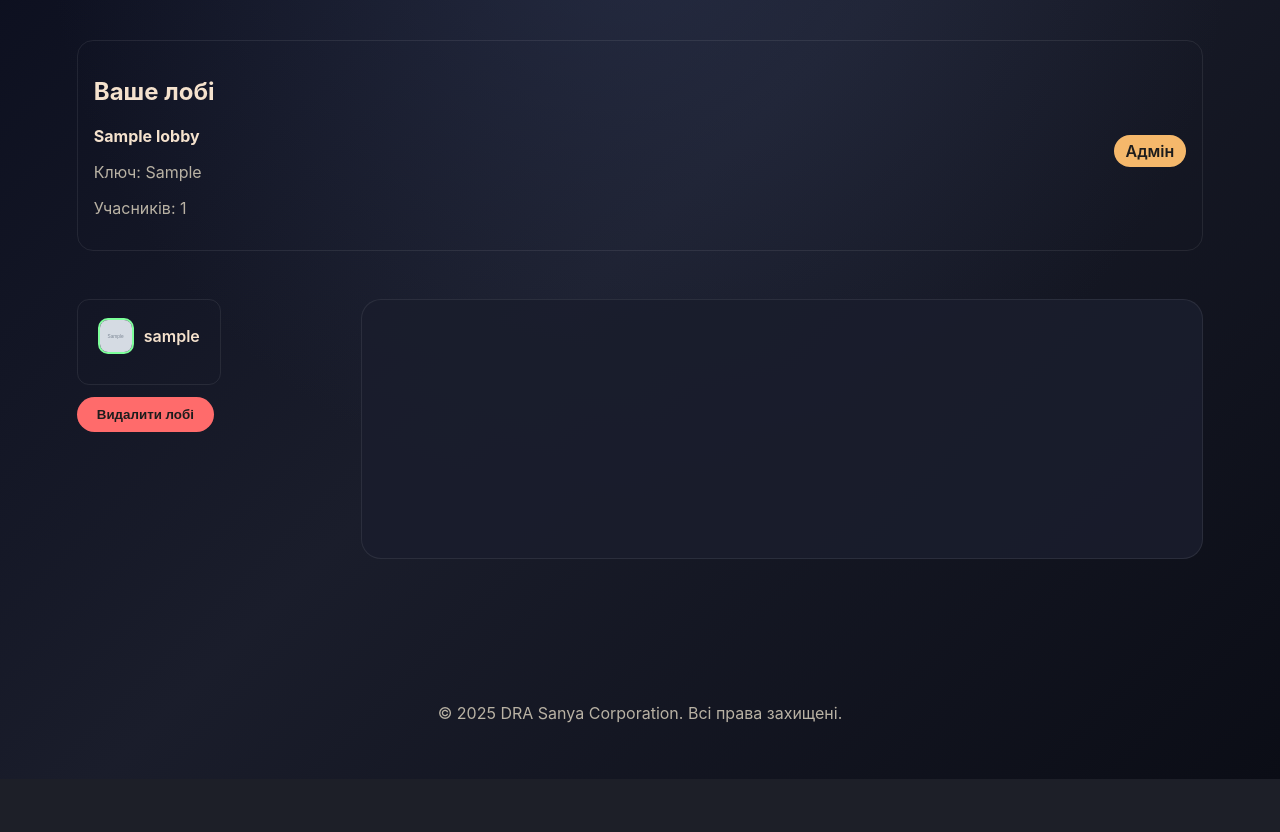
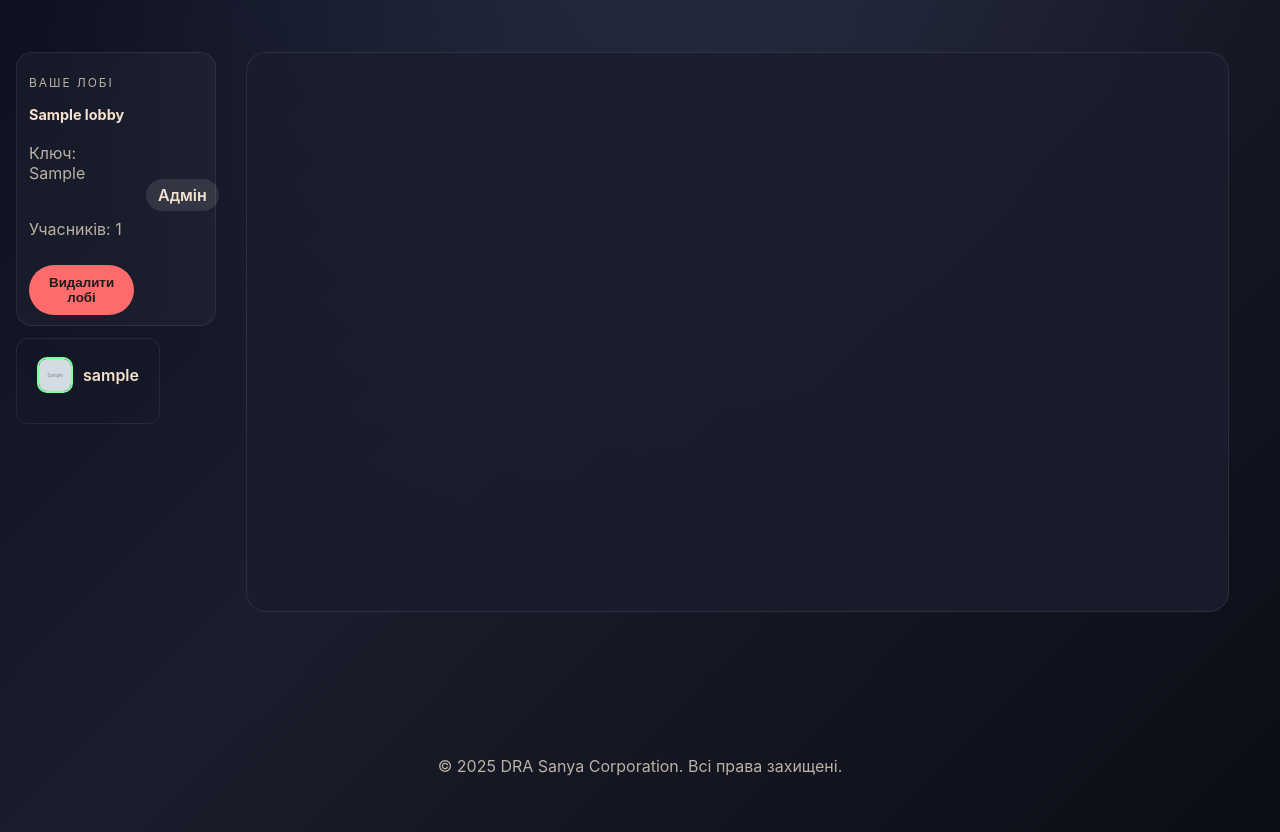
Before and after one commit to filonovnikita952-lang/testGAME, a Flask app: page /Lobby in a window 1280 px wide. Shown: the part 89-921 px from the top of the page. Before the commit the page ends 868 px from the top, so only its background shows below. Run offline with Flask 3, Linux system fonts and the light colour scheme; the visitor is signed in with stand-in values (Sample User, id 1); tables that the repository leaves empty hold one stand-in row (values such as "Sample post"); grey boxes marked "Sample" are stand-in pictures.

Commit message:
Improve lobby layout and online tracking

```diff
--- a/app.py
+++ b/app.py
@@ -1,7 +1,7 @@
 from __future__ import annotations
 
 from dataclasses import dataclass
-from datetime import datetime
+from datetime import datetime, timedelta
 import os
 import secrets
 from typing import Optional
@@ -34,6 +34,7 @@ class User(db.Model):
     description = db.Column(db.Text, nullable=True)
     is_admin = db.Column(db.Boolean, default=False)
     is_online = db.Column(db.Boolean, default=False)
+    last_seen = db.Column(db.DateTime, default=datetime.utcnow)
 
     owned_lobbies = db.relationship('Lobby', back_populates='admin', cascade='all, delete-orphan')
     lobby_memberships = db.relationship('LobbyMember', back_populates='user', cascade='all, delete-orphan')
@@ -73,6 +74,9 @@ with app.app_context():
         if 'is_online' not in columns:
             db.session.execute(text('ALTER TABLE userid ADD COLUMN is_online BOOLEAN DEFAULT 0'))
             db.session.commit()
+        if 'last_seen' not in columns:
+            db.session.execute(text('ALTER TABLE userid ADD COLUMN last_seen DATETIME'))
+            db.session.commit()
 
 
 @dataclass
@@ -96,6 +100,7 @@ def normalize_static_path(path: Optional[str]) -> Optional[str]:
 def inject_helpers():
     return {
         'static_path': normalize_static_path,
+        'is_user_online': is_user_online,
     }
 
 
@@ -118,6 +123,21 @@ def current_user() -> Optional[User]:
     if not user_id:
         return None
     return User.query.get(user_id)
+
+
+def is_user_online(user: User | None) -> bool:
+    if not user or not user.last_seen:
+        return False
+    return datetime.utcnow() - user.last_seen <= timedelta(seconds=30)
+
+
+@app.before_request
+def update_last_seen():
+    user = current_user()
+    if user:
+        user.last_seen = datetime.utcnow()
+        user.is_online = True
+        db.session.commit()
 
 
 def require_user() -> User:
@@ -222,6 +242,7 @@ def log_in():
         if user and user.password == password:
             session['user_id'] = user.id
             user.is_online = True
+            user.last_seen = datetime.utcnow()
             db.session.commit()
             flash('Вхід успішний!', 'success')
             return redirect(url_for('profile'))
@@ -236,6 +257,7 @@ def log_out():
     user = current_user()
     if user:
         user.is_online = False
+        user.last_seen = datetime.utcnow()
         db.session.commit()
     session.pop('user_id', None)
     flash('Ви вийшли з акаунту.', 'info')
@@ -332,4 +354,7 @@ if __name__ == '__main__':
             if 'is_online' not in columns:
                 db.session.execute(text('ALTER TABLE userid ADD COLUMN is_online BOOLEAN DEFAULT 0'))
                 db.session.commit()
+            if 'last_seen' not in columns:
+                db.session.execute(text('ALTER TABLE userid ADD COLUMN last_seen DATETIME'))
+                db.session.commit()
     app.run(debug=True)
--- a/static/style.css
+++ b/static/style.css
@@ -135,6 +135,11 @@ a {
     display: flex;
     flex-direction: column;
     gap: 32px;
+}
+
+.page--lobby {
+    padding-left: 16px;
+    padding-right: 4vw;
 }
 
 .footer {
@@ -461,11 +466,33 @@ textarea {
     display: flex;
     justify-content: space-between;
     align-items: center;
-    gap: 16px;
+    gap: 12px;
     border: 1px solid var(--border);
     border-radius: 16px;
-    padding: 16px;
-    margin-bottom: 12px;
+    padding: 10px 12px;
+    width: min(200px, 100%);
+    align-self: flex-start;
+    background: rgba(255, 255, 255, 0.03);
+}
+
+.lobby-card__title {
+    font-size: 0.75rem;
+    letter-spacing: 0.16em;
+    text-transform: uppercase;
+    color: var(--muted);
+}
+
+.lobby-card strong {
+    font-size: 0.9rem;
+}
+
+.lobby-card__content {
+    display: grid;
+    gap: 4px;
+}
+
+.lobby-card__action {
+    margin-top: 6px;
 }
 
 .lobby-members {
@@ -501,6 +528,7 @@ textarea {
     font-weight: 600;
     padding: 6px 8px;
     border-radius: 10px;
+    flex-wrap: wrap;
 }
 
 .member-card__summary:hover {
@@ -529,14 +557,23 @@ textarea {
 
 .lobby-layout {
     display: grid;
-    grid-template-columns: minmax(200px, 260px) minmax(0, 1fr);
-    gap: 24px;
-    align-items: start;
+    grid-template-columns: minmax(180px, 210px) minmax(0, 1fr);
+    gap: 20px;
+    align-items: stretch;
     margin: 12px 0 24px;
+    min-height: 70vh;
+}
+
+.lobby-side {
+    justify-self: start;
+    display: flex;
+    flex-direction: column;
+    gap: 12px;
 }
 
 .lobby-workspace {
-    min-height: 260px;
+    min-height: 100%;
+    align-self: start;
 }
 
 .header__toggle {
--- a/templates/Lobby.html
+++ b/templates/Lobby.html
@@ -2,6 +2,7 @@
 
 {% block title %}Лобі DRA{% endblock %}
 {% block header_title %}Лобі кампаній{% endblock %}
+{% block page_class %}page--lobby{% endblock %}
 
 {% block content %}
 {% if not member_lobbies %}
@@ -35,12 +36,21 @@
     {% if member_lobbies %}
         {% set role_labels = {'master': 'Майстер', 'player': 'Гравець', 'spectator': 'Глядач'} %}
         {% for membership in member_lobbies %}
+            <div class="lobby-layout">
+                <div class="lobby-side">
                     <div class="lobby-card">
-                <div>
-                    <h1>Ваше лобі</h1>
+                        <div class="lobby-card__content">
+                            <p class="lobby-card__title">Ваше лобі</p>
                             <strong>{{ membership.lobby.name }}</strong>
                             <p class="muted">Ключ: {{ membership.lobby.access_key }}</p>
                             <p class="muted">Учасників: {{ membership.lobby.members | length }}</p>
+                            {% if membership.lobby.admin_id == user.id %}
+                                <form method="post" class="lobby-card__action">
+                                    <input type="hidden" name="action" value="delete_lobby">
+                                    <input type="hidden" name="lobby_id" value="{{ membership.lobby.id }}">
+                                    <button type="submit" class="button danger">Видалити лобі</button>
+                                </form>
+                            {% endif %}
                         </div>
                         {% if membership.lobby.admin_id != user.id %}
                             <form method="post">
@@ -49,19 +59,17 @@
                                 <button type="submit" class="button ghost">Вийти</button>
                             </form>
                         {% else %}
-                    <span class="badge">Адмін</span>
+                            <span class="badge badge--secondary">Адмін</span>
                         {% endif %}
                     </div>
-            <div class="lobby-layout">
-                <div class="lobby-side">
                     <div class="lobby-members">
                         {% for member in membership.lobby.members %}
                             <details class="member-card">
                                 <summary class="member-card__summary">
                                     {% if member.user.userImage %}
-                                        <img src="{{ url_for('static', filename=static_path(member.user.userImage)) }}" alt="avatar" class="avatar avatar--mini {% if member.user.is_online %}avatar--online{% else %}avatar--offline{% endif %}">
+                                        <img src="{{ url_for('static', filename=static_path(member.user.userImage)) }}" alt="avatar" class="avatar avatar--mini {% if is_user_online(member.user) %}avatar--online{% else %}avatar--offline{% endif %}">
                                     {% else %}
-                                        <img src="/static/images/default_avatar.png" alt="Аватар" class="avatar avatar--mini {% if member.user.is_online %}avatar--online{% else %}avatar--offline{% endif %}">
+                                        <img src="/static/images/default_avatar.png" alt="Аватар" class="avatar avatar--mini {% if is_user_online(member.user) %}avatar--online{% else %}avatar--offline{% endif %}">
                                     {% endif %}
                                     <span>{{ member.user.nickname }}</span>
                                 </summary>
@@ -92,13 +100,6 @@
                                 </div>
                             </details>
                         {% endfor %}
-                        {% if membership.lobby.admin_id == user.id %}
-                            <form method="post">
-                                <input type="hidden" name="action" value="delete_lobby">
-                                <input type="hidden" name="lobby_id" value="{{ membership.lobby.id }}">
-                                <button type="submit" class="button danger">Видалити лобі</button>
-                            </form>
-                        {% endif %}
                     </div>
                 </div>
                 <div class="lobby-workspace card" aria-label="Поле для роботи"></div>
--- a/templates/base.html
+++ b/templates/base.html
@@ -44,7 +44,7 @@
     </nav>
 </header>
 
-<main class="page">
+<main class="page {% block page_class %}{% endblock %}">
     {% with messages = get_flashed_messages(with_categories=true) %}
         {% if messages %}
             <section class="alerts">
```
Lines whose indentation alone changed are shown as unchanged.
